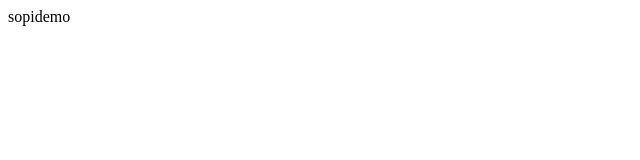
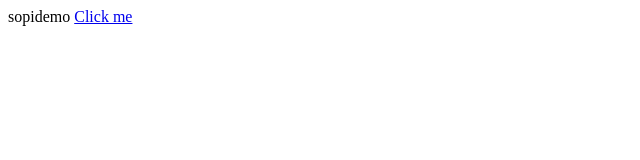
Before and after one commit to SoftwarePioniere/sopidemo.de, a plain HTML site: page index.html in a window 1280 px wide. Shown: the full height of the page, 0-640 px from the left. Drawn offline with Linux system fonts and the light colour scheme.

Commit message:
Update index.html

```diff
--- a/index.html
+++ b/index.html
@@ -6,5 +6,8 @@
 </head>
 <body>
 sopidemo
+
+ <a href="orgarenaorgaappdev://home">Click me</a>
+
 </body>
 </html>
```
